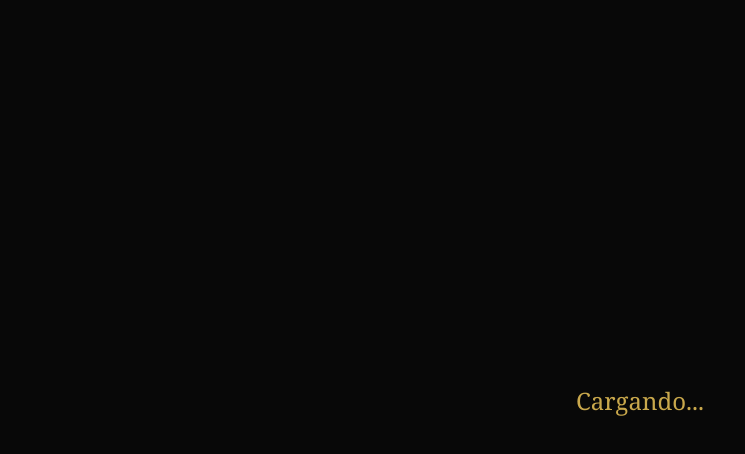
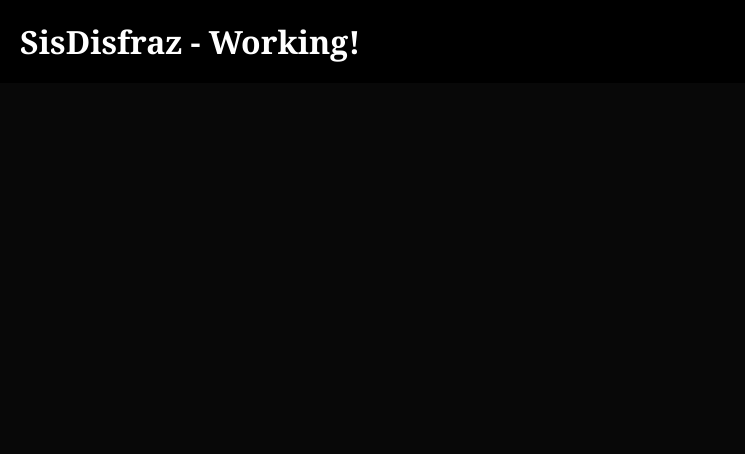
Before and after one commit to blk182/sisdisfraz, a Next.js app: page / in a window 1280 px wide. Before the commit this address had no page. Shown: the top 454 px of the page, without its empty margins (0-745 px from the left). Built offline with nearby package versions, Linux system fonts and the light colour scheme.

Commit message:
test: simple HTML page

```diff
--- a/src/app/page.tsx
+++ b/src/app/page.tsx
@@ -1,17 +1,11 @@
-'use client'
-import { useEffect } from 'react'
-import { useRouter } from 'next/navigation'
-
 export default function Home() {
-  const router = useRouter()
-
-  useEffect(() => {
-    router.push('/login')
-  }, [router])
-
   return (
-    <div style={{ minHeight: '100vh', background: '#080808', display: 'flex', alignItems: 'center', justifyContent: 'center' }}>
-      <div style={{ color: '#C9A84C', fontSize: 24 }}>Cargando...</div>
-    </div>
+    <html>
+      <body>
+        <h1 style={{ color: 'white', background: 'black', padding: 20 }}>
+          SisDisfraz - Working!
+        </h1>
+      </body>
+    </html>
   )
 }
```
